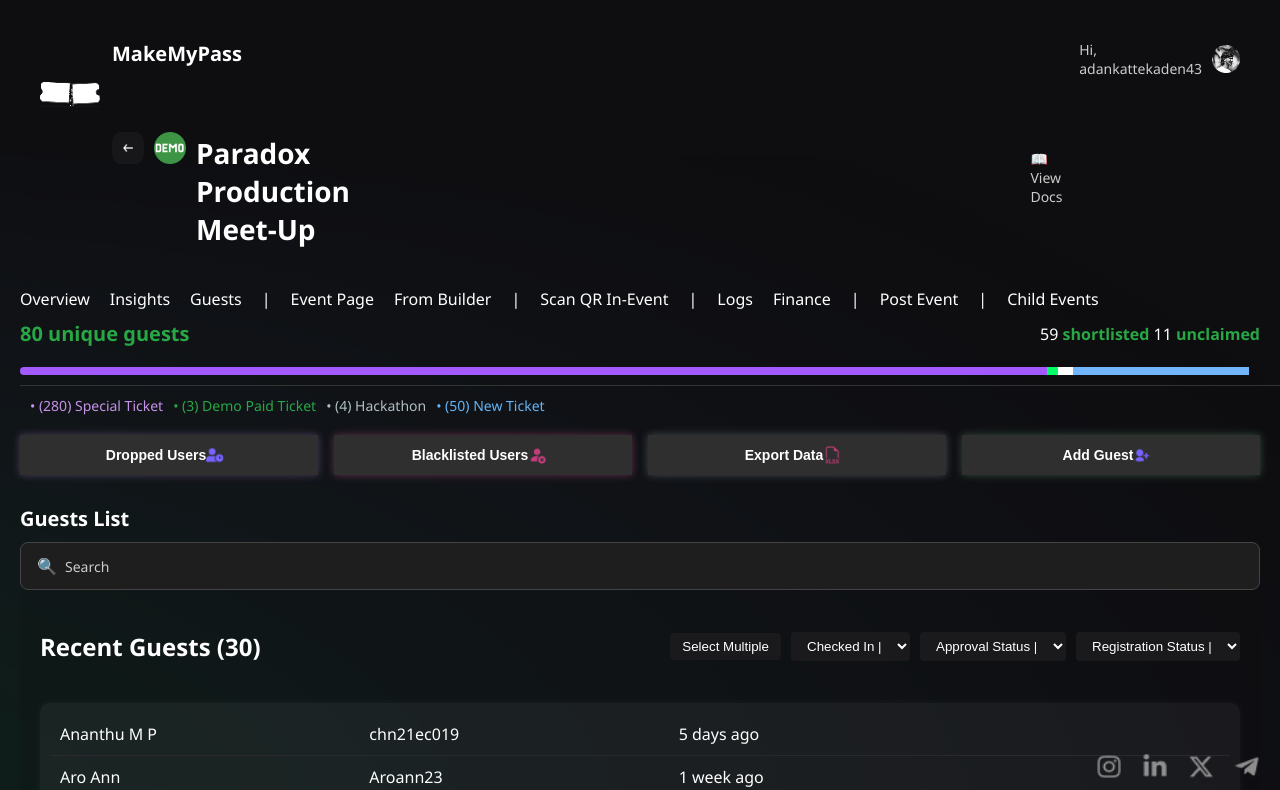
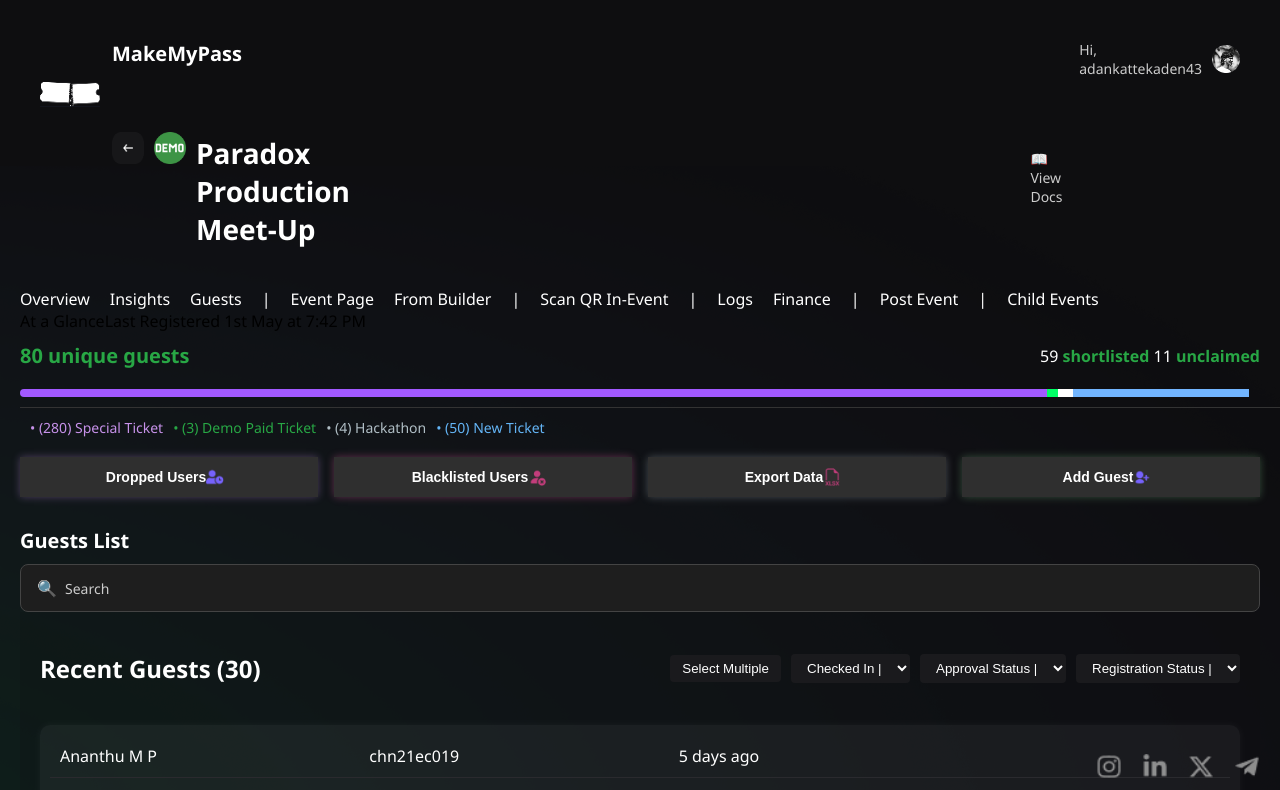
Before and after one commit to iamkarthik2004/mmp-design1, a React (Vite) app: page / in a window 1280 px wide. Shown: the top 790 px of the page. Built offline with nearby package versions, Linux system fonts and the light colour scheme.

Commit message:
Update App.tsx

```diff
--- a/src/App.tsx
+++ b/src/App.tsx
@@ -59,6 +59,12 @@
         <span className="tab">|</span>
         <span className="tab">Child Events</span>
       </nav>
+
+      {/* At a Glance and Last Registered */}
+      <div className="glance-bar">
+        <span className="glance-text">At a Glance</span>
+        <span className="last-registered">Last Registered 1st May at 7:42 PM</span>
+      </div>
 
       {/* Info Bar */}
       <div className="info-bar">
```
